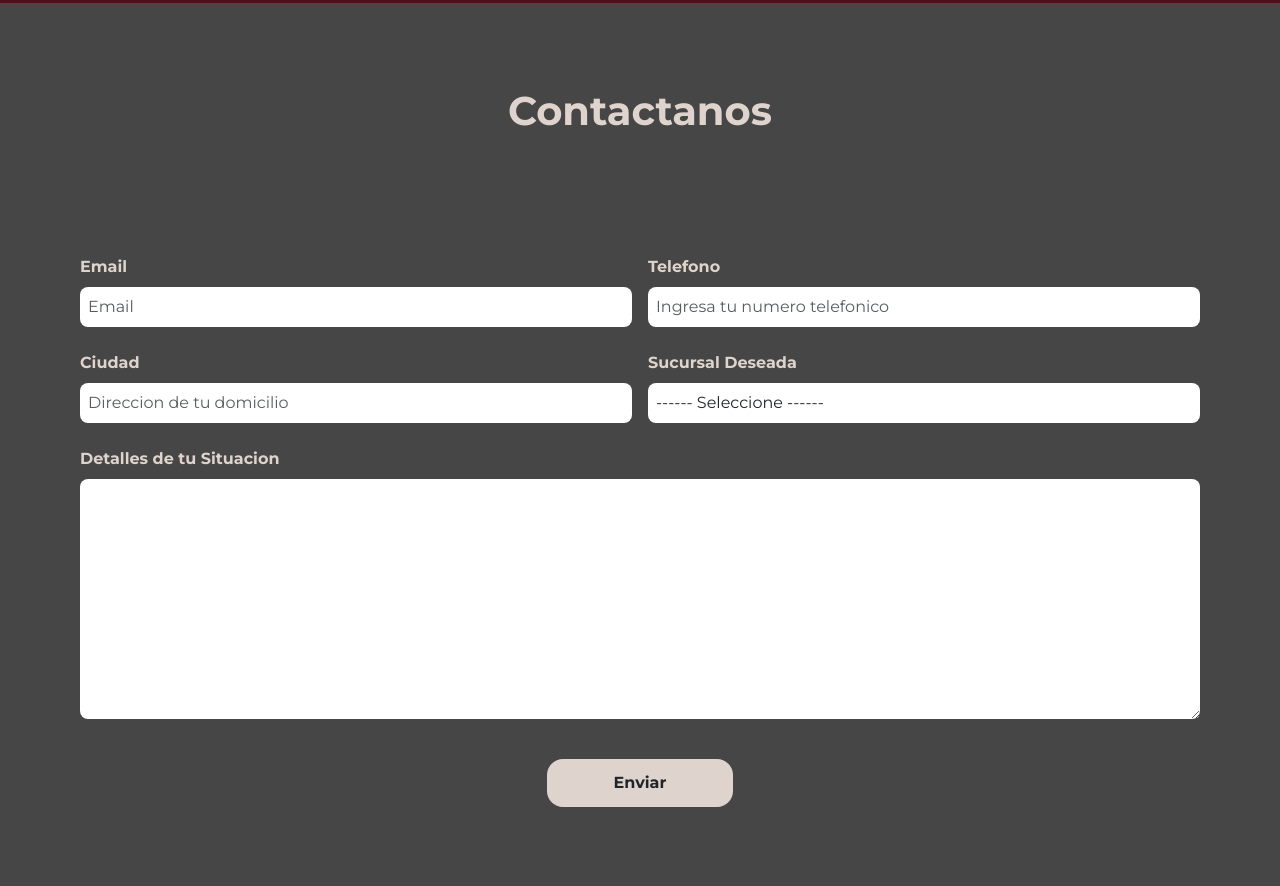
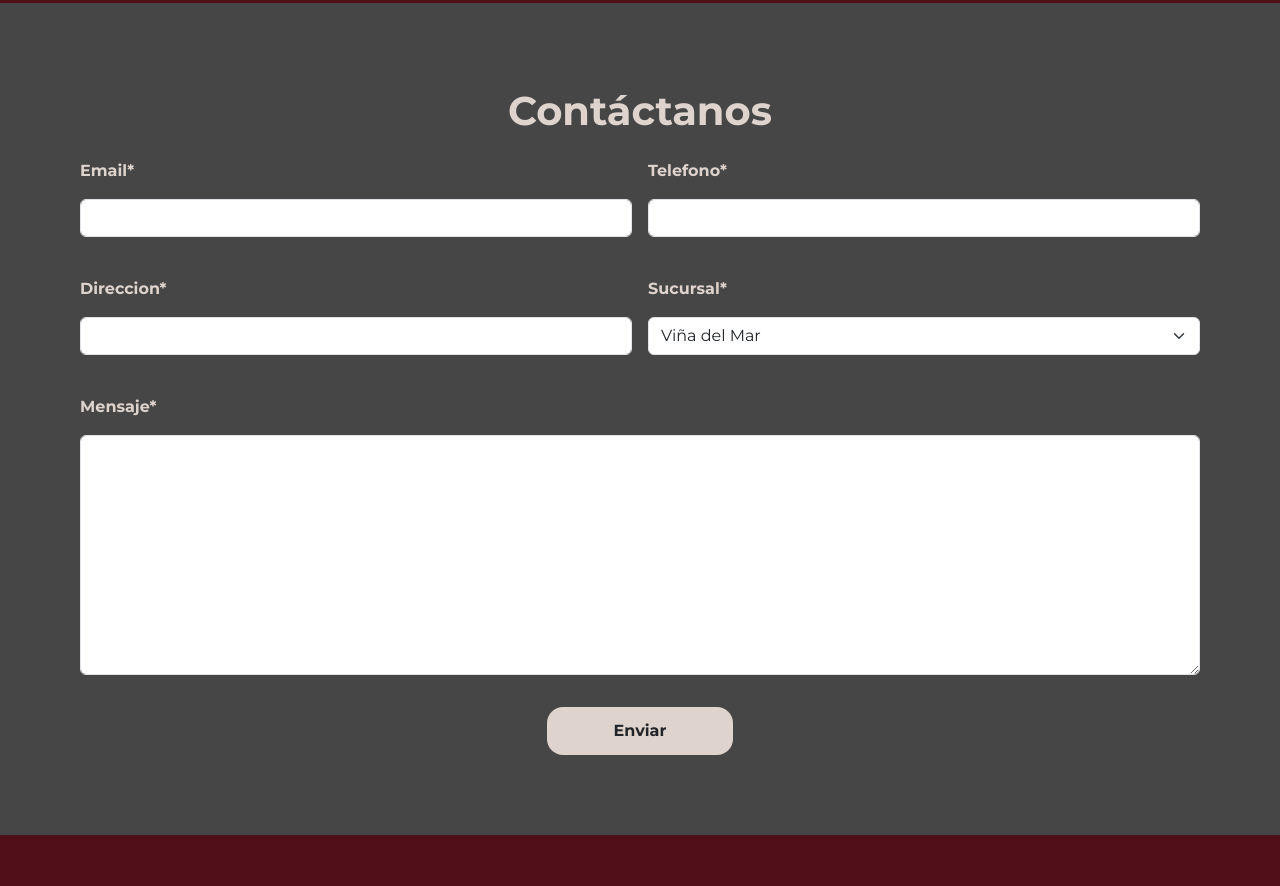
Before and after one commit to Lukelektro/PruebaSemestral, a Django app: page /contacto/ in a window 1280 px wide. Shown: the part 113-999 px from the top of the page. Run offline with Django 5.2, Linux system fonts and the light colour scheme; some libraries are stand-ins or nearby versions; some web fonts are replaced.

Commit message:
Formulario del contacto terminado

```diff
--- a/Proyecto-django/base/admin.py
+++ b/Proyecto-django/base/admin.py
@@ -1,5 +1,6 @@
 from django.contrib import admin
-from .models import mecanico
+from .models import mecanico, MensajeContacto
 
 # Register your models here.
 admin.site.register(mecanico)
+admin.site.register(MensajeContacto)
--- a/Proyecto-django/base/forms.py
+++ b/Proyecto-django/base/forms.py
@@ -1,16 +1,28 @@
 from django import forms
-from .models import mecanico
+from .models import mecanico,MensajeContacto
 from django.core.validators import MaxValueValidator
 
 class mecanicoForm(forms.ModelForm):
-    nombre = forms.CharField(max_length=50)
-    apellido = forms.CharField(max_length=50)
-    telefono = forms.IntegerField(validators=[MaxValueValidator(9999999999)])
-    correo = forms.EmailField(max_length=50)
-    direccion = forms.CharField(max_length=50)
-    especialidad = forms.CharField(max_length=50)
+    nombre = forms.CharField(required=True,max_length=50)
+    apellido = forms.CharField(required=True,max_length=50)
+    telefono = forms.IntegerField(required=True,validators=[MaxValueValidator(9999999999)])
+    correo = forms.EmailField(required=True,max_length=50)
+    direccion = forms.CharField(required=True,max_length=50)
+    especialidad = forms.CharField(required=True,max_length=50)
     imagen = forms.ImageField(required=False)
 
     class Meta:
         model = mecanico
         fields = ['nombre', 'apellido', 'telefono', 'correo', 'direccion', 'especialidad','imagen']
+
+
+class contactoForm(forms.ModelForm):
+    email = forms.EmailField(required=True,max_length=50)
+    telefono = forms.IntegerField(required=True)
+    direccion = forms.CharField(required=True,max_length=50)
+    sucursal = forms.ChoiceField(required=True,choices=[('vinadelmar','Viña del Mar'),('quilpue','Quilpue ')])
+    mensaje = forms.CharField(required=True,widget=forms.Textarea)
+
+    class Meta:
+        model = MensajeContacto
+        fields = ['email', 'telefono', 'direccion', 'sucursal', 'mensaje']
--- a/Proyecto-django/base/models.py
+++ b/Proyecto-django/base/models.py
@@ -10,10 +10,10 @@ class mecanico(models.Model):
     apellido = models.CharField(max_length=50)
     telefono = models.IntegerField(validators=[MaxValueValidator(9999999999)])
     correo = models.CharField(max_length=50)
-    direccion = models.CharField(max_length=50)
+    sucursal = models.CharField(max_length=50,null=True, blank=True)
     especialidad = models.CharField(max_length=50)
     experiencia = models.CharField(max_length=50)
-    fecha_ingreso = models.DateField(auto_now_add=True)
+    descripcion = models.TextField(default='Sin descripción')
     imagen = models.ImageField(upload_to='mecanicos', null=True, blank=True)
 
     def __str__(self):
@@ -23,3 +23,13 @@ class mecanico(models.Model):
     def delete(self, *args, **kwargs):
         self.imagen.delete(save=False)
         super().delete(*args, **kwargs)
+
+
+class MensajeContacto(models.Model):
+    id_name = models.AutoField(primary_key=True)
+    email  = models.EmailField()
+    telefono = models.IntegerField(validators=[MaxValueValidator(9999999999)])
+    direccion = models.CharField(max_length=50)
+    sucursal = models.CharField(max_length=50)
+    mensaje = models.TextField()
+    creado = models.DateTimeField(auto_now_add=True)
--- a/Proyecto-django/base/static/js/contacto.js
+++ b/Proyecto-django/base/static/js/contacto.js
@@ -1,19 +1,7 @@
 
 document.addEventListener('DOMContentLoaded', function() {
-
-
-    $("#form-contacto").submit(function(event){
-
-        event.preventDefault(); // previene que el formulario se envíe
-
-        if (this.checkValidity() === false) { //verifica si todos los campos del formulario son válidos
-            event.stopPropagation(); // previene que el evento se propague
-        } else { // si todos los campos son válidos
-            $('#successModal').modal('show'); // Aparece el modal
-        }
-
-        $(this).addClass('was-validated'); // agrega la clase de bootstrap para mostrar los mensajes de validación
-    });
-
-
+    // Muestra el modal de éxito
+    $('#successModal').modal('show');
+    // Agrega la clase was-validated al formulario para mostrar que se ha validado correctamente
+    $('#form-contacto').addClass('was-validated');
 });
--- a/Proyecto-django/base/templates/base.html
+++ b/Proyecto-django/base/templates/base.html
@@ -21,8 +21,20 @@
     <!-- css -->
     <link rel="stylesheet" href="{% static 'css/base.css' %}">
 
+    <!-- Jquery -->
+    <script src="https://ajax.googleapis.com/ajax/libs/jquery/3.5.1/jquery.min.js"></script>
 
+    <!-- Boostrap -->
+    <script src="https://cdn.jsdelivr.net/npm/@popperjs/core@2.11.8/dist/umd/popper.min.js"
+        integrity="sha384-I7E8VVD/ismYTF4hNIPjVp/Zjvgyol6VFvRkX/vR+Vc4jQkC+hVqc2pM8ODewa9r"
+        crossorigin="anonymous"></script>
+    <script src="https://cdn.jsdelivr.net/npm/bootstrap@5.3.3/dist/js/bootstrap.min.js"
+        integrity="sha384-0pUGZvbkm6XF6gxjEnlmuGrJXVbNuzT9qBBavbLwCsOGabYfZo0T0to5eqruptLy"
+        crossorigin="anonymous"></script>
 
+    <!-- API Google maps -->
+    <script src="https://maps.googleapis.com/maps/api/js?key=AIzaSyCDbHPBuZkWfS1x2-HAklCMeaFEkYhOq2I&callback=initMap"
+    async defer></script>
 
     <title>{% block title %}Bienvenidos al proyecto{% endblock %}</title>
 
@@ -126,16 +138,9 @@
     </footer>
 
 
-    <!-- Boostrap -->
-    <script src="https://cdn.jsdelivr.net/npm/@popperjs/core@2.11.8/dist/umd/popper.min.js"
-        integrity="sha384-I7E8VVD/ismYTF4hNIPjVp/Zjvgyol6VFvRkX/vR+Vc4jQkC+hVqc2pM8ODewa9r"
-        crossorigin="anonymous"></script>
-    <script src="https://cdn.jsdelivr.net/npm/bootstrap@5.3.3/dist/js/bootstrap.min.js"
-        integrity="sha384-0pUGZvbkm6XF6gxjEnlmuGrJXVbNuzT9qBBavbLwCsOGabYfZo0T0to5eqruptLy"
-        crossorigin="anonymous"></script>
 
-    <!-- Jquery -->
-    <script src="https://code.jquery.com/jquery-3.5.1.slim.min.js"></script>
+
+
 
 
     <!-- Archivos static -->
@@ -143,9 +148,7 @@
     <script src="{% static 'js/map.js' %}"></script>
     <script src="{% static 'js/climaApi.js' %}"></script>
 
-    <!-- API Google maps -->
-    <script src="https://maps.googleapis.com/maps/api/js?key=AIzaSyCDbHPBuZkWfS1x2-HAklCMeaFEkYhOq2I&callback=initMap"
-        async defer></script>
+
 
 </body>
 
--- a/Proyecto-django/base/templates/base/Contacto.html
+++ b/Proyecto-django/base/templates/base/Contacto.html
@@ -1,58 +1,62 @@
 {% extends '../base.html' %}
 {% load static %}
 
+
+{% load crispy_forms_tags %}
 
 {% block title %}Contáctanos{% endblock %}
 
 
 {% block content %}
 
+
 <link rel="stylesheet" href="{% static 'css/contacto.css' %}">
+
+
+
+
 
 
     <!-- Seccion Contactos -->
     <section id="Contacto">
         <div class="contacto-formulario">
 
-            <h1 class="text-center">Contactanos</h1>
 
-            <form id="form-contacto" class="needs-validation" novalidate>
+
+        <!--Contact form-->
+        <div>
+
+            <h1 class="text-center">Contáctanos</h1>
+
+            <form id="form-contacto" method="POST" class="needs-validation" novalidate>
+                {% csrf_token %}
                 <div class="contenedor-campos">
                     <div class="campo">
-                        <label for="email">Email</label>
-                        <input type="email" class="form-control  input-text" id="email" placeholder="Email" required>
+                        {{form.email|as_crispy_field}}
                         <div class="invalid-feedback">
                             Por favor ingresa tu email.
                         </div>
                     </div>
                     <div class="campo">
-                        <label for="inputPhoneNumber">Telefono</label>
-                        <input type="number" class="form-control input-text" id="input-phoneform" placeholder="Ingresa tu numero telefonico" required>
+                        {{form.telefono|as_crispy_field}}
                         <div class="invalid-feedback">
                             Por favor ingresa tu número de teléfono.
                         </div>
                     </div>
                     <div class="campo">
-                        <label for="inputAddress">Ciudad</label>
-                        <input type="text" class="form-control input-text" autocomplete="street-address" id="input-ciudad1form" placeholder="Direccion de tu domicilio" required>
+                        {{form.direccion|as_crispy_field}}
                         <div class="invalid-feedback">
                             Por favor ingresa tu dirección.
                         </div>
                     </div>
                     <div class="campo">
-                        <label for="inputState">Sucursal Deseada</label>
-                        <select id="input-sucursalform" class="form-control input-text" required>
-                            <option value="" disabled selected>------ Seleccione ------</option>
-                            <option>Viña del mar</option>
-                            <option>Quilpue</option>
-                        </select>
+                        {{form.sucursal|as_crispy_field}}
                         <div class="invalid-feedback">
                             Por favor selecciona una sucursal.
                         </div>
                     </div>
                     <div class="campo">
-                        <label for="inputDetalle">Detalles de tu Situacion</label>
-                        <textarea class="form-control input-text" required></textarea>
+                        {{form.mensaje|as_crispy_field}}
                         <div class="invalid-feedback">
                             Por favor ingresa los detalles de tu situación.
                         </div>
@@ -62,12 +66,15 @@
                 <div class="d-grid gap-2 col-2 mx-auto">
                     <button type="submit" class="btn btn-contacto">Enviar</button>
                 </div>
+
             </form>
+        </div>
 
-        </div>
     </section>
 
     <!-- Modal -->
+
+
     <div class="modal fade" id="successModal" tabindex="-1" aria-labelledby="successModalLabel" aria-hidden="true">
         <div class="modal-dialog">
             <div class="modal-content">
@@ -78,12 +85,17 @@
                     <p>Su mensaje ha sido correctamente enviado.</p>
                 </div>
                 <div class="modal-footer">
-                    <button type="button" class="btn btn-secondary" data-dismiss="modal">Cerrar</button>
+                    <button type="button" class="btn btn-secondary" data-bs-dismiss="modal">Cerrar</button>
                 </div>
             </div>
         </div>
     </div>
 
-    <script src="{% static 'js/contacto.js' %}"></script>
+    {% if form_submitted %}
+        <script src="{% static 'js/contacto.js' %}"></>
+
+    {% endif %}
+
+
     {% endblock %}
 </html>
--- a/Proyecto-django/base/urls.py
+++ b/Proyecto-django/base/urls.py
@@ -3,7 +3,7 @@ from . import views
 
 urlpatterns = [
     path('', views.index, name='index'),
-    path('contacto/', views.Contacto, name='contacto'),
+    path('contacto/', views.contacto, name='contacto'),
     path('trabajadores/', views.trabajadores, name='trabajadores'),
     path('servicios/', views.servicios, name='servicios'),
     path('nosotros/', views.nosotros, name='nosotros'),
--- a/Proyecto-django/base/views.py
+++ b/Proyecto-django/base/views.py
@@ -1,8 +1,9 @@
 from django.shortcuts import render, get_object_or_404,redirect
 from django.contrib import messages
+from django.http import JsonResponse
 from datetime import datetime
 from .models import mecanico
-from .forms import mecanicoForm
+from .forms import mecanicoForm,contactoForm
 
 
 # Create your views here.
@@ -14,8 +15,7 @@ def index(request):
     context={"mecanicos":mecanicos}
     return render(request, 'base/index.html', context)
 
-def Contacto(request):
-    return render(request, 'base/Contacto.html')
+
 
 def trabajadores(request):
     mecanicos = mecanico.objects.all()
@@ -84,3 +84,29 @@ def mecanico_add(request, id_mecanico=None):
         #Si el metodo no es POST, se instancia el formulario con la instancia del mecanico
         form = mecanicoForm(instance=instance)
         return render(request, 'base/mecanico_add.html', {'form': form})
+
+
+
+#***************** CONTACTO *****************
+
+
+
+def contacto(request):
+    form_submitted = False  # Indicador de que el formulario se ha enviado correctamente
+
+    if request.method == 'POST':
+
+        form = contactoForm(request.POST)
+
+        if form.is_valid():
+
+            form.save()
+            form_submitted = True  # Actualiza el indicador
+
+            form = contactoForm()
+        return render(request, 'base/contacto.html', {'form': form, 'form_submitted': form_submitted})
+
+    else:
+        form = contactoForm()
+
+    return render(request, 'base/contacto.html', {'form': form, 'form_submitted': form_submitted})
--- a/Proyecto-django/requirements.txt
+++ b/Proyecto-django/requirements.txt
@@ -1,3 +1,5 @@
 Django==5.0.3
 Pillow==10.3.0
 django-widget-tweaks==1.5.0
+django-crispy-forms==2.1
+crispy-bootstrap5
```
Also changed, not shown: Proyecto-django/mecanica/settings.py (+9 -0 lines), Proyecto-django/base/migrations/0006_mensajecontacto_remove_mecanico_direccion_and_more.py (added), Proyecto-django/db.sqlite3.
